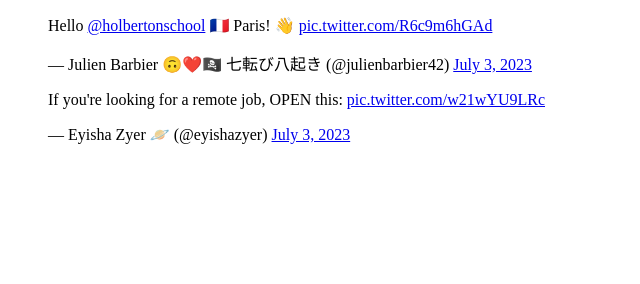
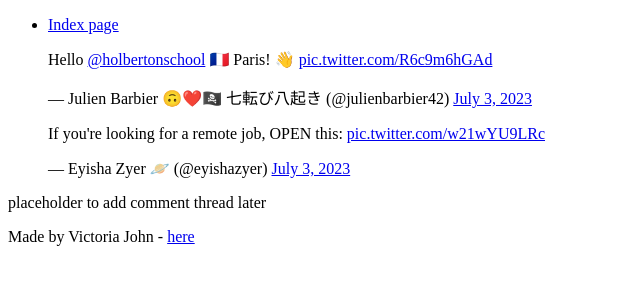
Before and after one commit to VictoriaJohn-M/alx_html_css, a plain HTML site: page html_basic/tweets.html in a window 1280 px wide. Shown: the whole page, without its empty margins (0-640 px from the left). Drawn offline with Linux system fonts and the light colour scheme.

Commit message:
updated my tweets page

```diff
--- a/html_basic/tweets.html
+++ b/html_basic/tweets.html
@@ -3,10 +3,23 @@
 <head>
     <meta charset="UTF-8">
     <meta name="viewport" content="width=device-width, initial-scale=1.0">
-    <title>ALX Task</title>
+    <title>Tweets Page</title>
 </head>
 <body>
-    <blockquote class="twitter-tweet"><p lang="es" dir="ltr">Hello <a href="https://twitter.com/holbertonschool?ref_src=twsrc%5Etfw">@holbertonschool</a> 🇫🇷 Paris! 👋 <a href="https://t.co/R6c9m6hGAd">pic.twitter.com/R6c9m6hGAd</a></p>&mdash; Julien Barbier 🙃❤️🏴‍☠️ 七転び八起き (@julienbarbier42) <a href="https://twitter.com/julienbarbier42/status/1675776856459452418?ref_src=twsrc%5Etfw">July 3, 2023</a></blockquote> <script async src="https://platform.twitter.com/widgets.js" charset="utf-8"></script>
-    <blockquote class="twitter-tweet" data-theme="dark"><p lang="en" dir="ltr">If you&#39;re looking for a remote job, OPEN this: <a href="https://t.co/w21wYU9LRc">pic.twitter.com/w21wYU9LRc</a></p>&mdash; Eyisha Zyer 🪐 (@eyishazyer) <a href="https://twitter.com/eyishazyer/status/1675768842293850112?ref_src=twsrc%5Etfw">July 3, 2023</a></blockquote> <script async src="https://platform.twitter.com/widgets.js" charset="utf-8"></script>
+    <header>
+        <ul>
+            <li><a href="index.html">Index page</a></li>
+        </ul>
+    </header>
+    <main>
+        <article>
+            <blockquote class="twitter-tweet"><p lang="es" dir="ltr">Hello <a href="https://twitter.com/holbertonschool?ref_src=twsrc%5Etfw">@holbertonschool</a> 🇫🇷 Paris! 👋 <a href="https://t.co/R6c9m6hGAd">pic.twitter.com/R6c9m6hGAd</a></p>&mdash; Julien Barbier 🙃❤️🏴‍☠️ 七転び八起き (@julienbarbier42) <a href="https://twitter.com/julienbarbier42/status/1675776856459452418?ref_src=twsrc%5Etfw">July 3, 2023</a></blockquote> <script async src="https://platform.twitter.com/widgets.js" charset="utf-8"></script>
+            <blockquote class="twitter-tweet" data-theme="dark"><p lang="en" dir="ltr">If you&#39;re looking for a remote job, OPEN this: <a href="https://t.co/w21wYU9LRc">pic.twitter.com/w21wYU9LRc</a></p>&mdash; Eyisha Zyer 🪐 (@eyishazyer) <a href="https://twitter.com/eyishazyer/status/1675768842293850112?ref_src=twsrc%5Etfw">July 3, 2023</a></blockquote> <script async src="https://platform.twitter.com/widgets.js" charset="utf-8"></script>
+        </article>
+        <aside>
+            <p>placeholder to add comment thread later</p>
+        </aside>
+    </main>
+    <footer>Made by Victoria John - <a href="https://www.linkedin.com/in/victoria-john-1a5692199/" target="_blank">here</a></footer>
 </body>
 </html>
```
Also changed, not shown: html_basic/index.html (+1 -1 lines).
